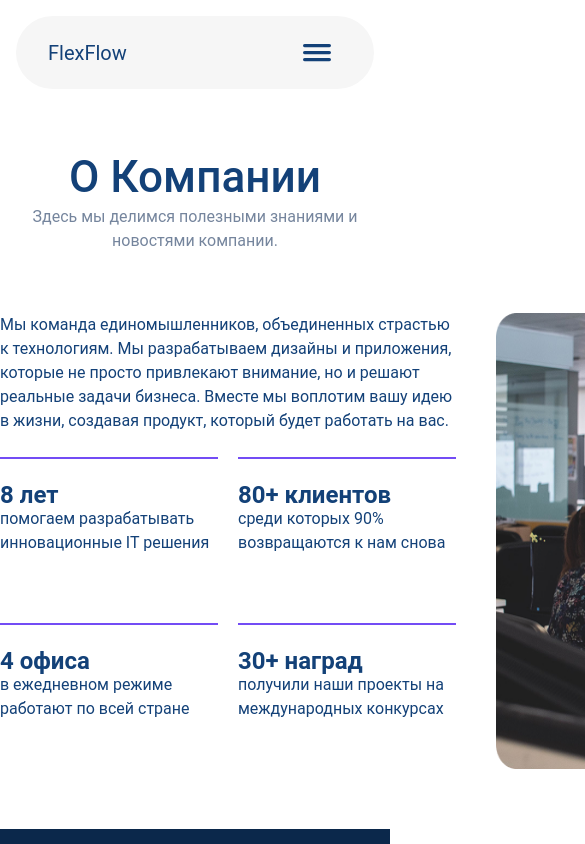
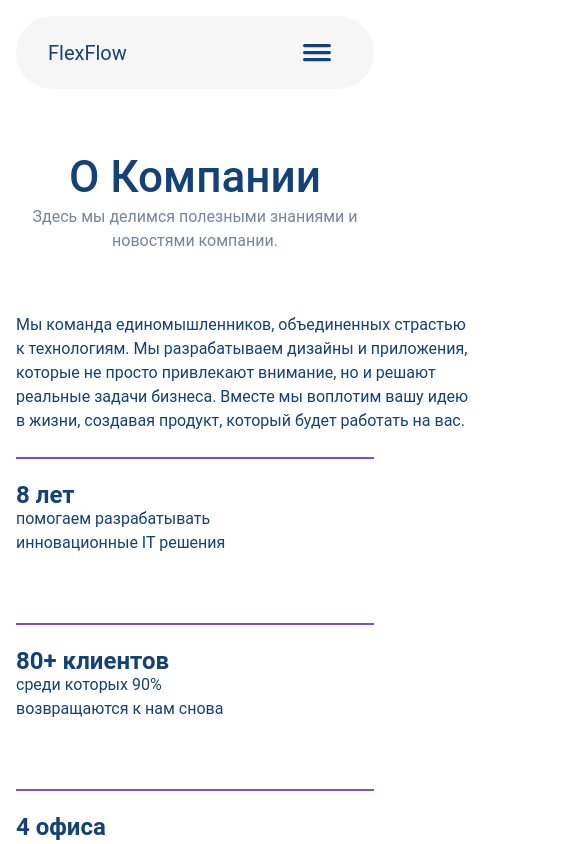
Before and after one commit to masha-masha/digital-design-company, a React (Vite) app: page /about in a window 390 px wide. Shown: the top 844 px of the page, 585 px wide, since content can reach past the window. Built offline with nearby package versions, Linux system fonts and the light colour scheme.

Commit message:
the company's page is styled for mobile devices

```diff
--- a/src/components/AboutCompanyPageComponents/AboutCompanyPageMain/AboutCompanyPageMain.css
+++ b/src/components/AboutCompanyPageComponents/AboutCompanyPageMain/AboutCompanyPageMain.css
@@ -33,3 +33,15 @@
     width: 218px;
     padding-bottom: 48px;
 }
+
+@media (max-width: 670px) {
+   .about-company-page-content {
+    flex-direction: column;
+    padding-left: 16px;
+    padding-right: 16px;
+   }
+
+   .about-company-card {
+    width: 100%;
+   }
+}
```
